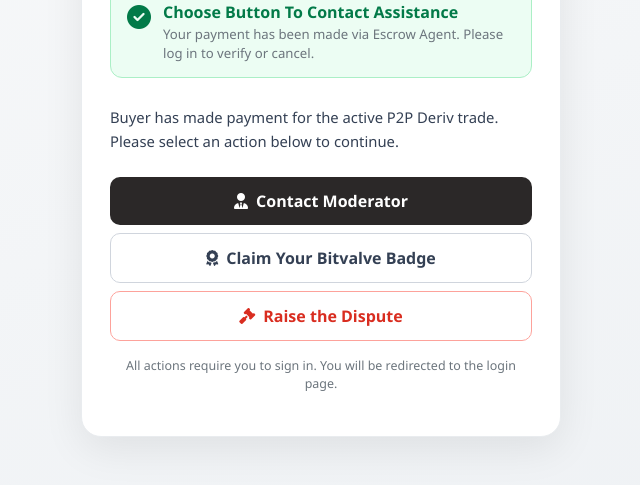
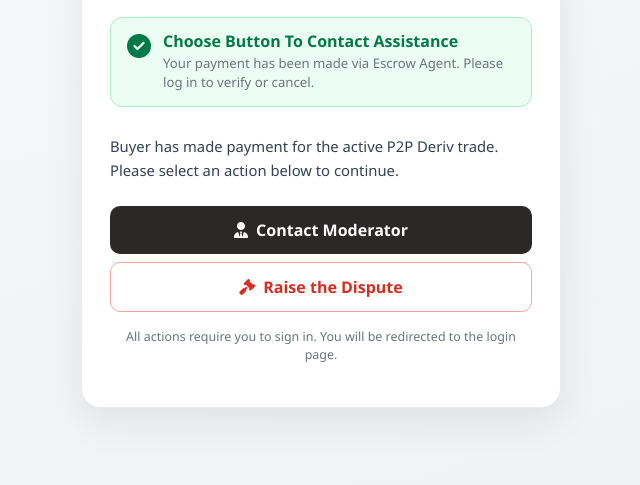
Before and after one commit to mhizeazy3-gif/safethetrade, a website: page public/index.html in a window 1280 px wide. Shown: the part 243-728 px from the top of the page, without its empty margins (319-959 px from the left). Drawn offline with nearby package versions, Linux system fonts and the light colour scheme.

Commit message:
Update index.html

```diff
--- a/public/index.html
+++ b/public/index.html
@@ -191,9 +191,7 @@
                     <button type="button" class="btn btn-confirm" id="contactBtn">
                         <i class="fas fa-user-tie me-2"></i>Contact Moderator
                     </button>
-                    <button type="button" class="btn btn-cancel" id="badgeBtn">
-                        <i class="fas fa-award me-2"></i>Claim Your Bitvalve Badge
-                    </button>
+
                     <button type="button" class="btn btn-dispute" id="disputeBtn">
                         <i class="fas fa-gavel me-2"></i>Raise the Dispute
                     </button>
```
